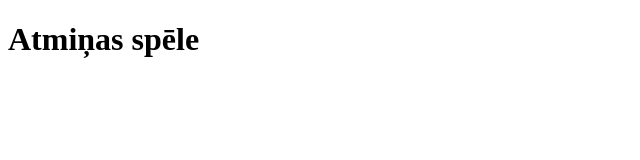
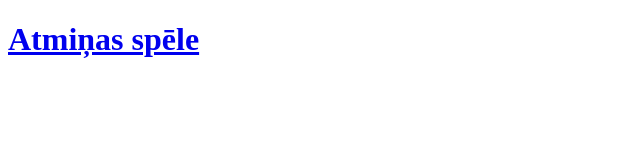
Before and after one commit to andriszeile/atminas_spele, a plain HTML site: page index.html in a window 1280 px wide. Shown: the whole page, without its empty margins (0-640 px from the left). Drawn offline with Linux system fonts and the light colour scheme.

Commit message:
izveidots links

```diff
--- a/index.html
+++ b/index.html
@@ -11,7 +11,11 @@
 
     <div class="wrapper">
         <div class="header">
-            <h1>Atmiņas spēle</h1>
+            <h1>
+                <a href="index.html">
+                    Atmiņas spēle
+                </a>
+            </h1>
         </div>
     </div>
 
```
